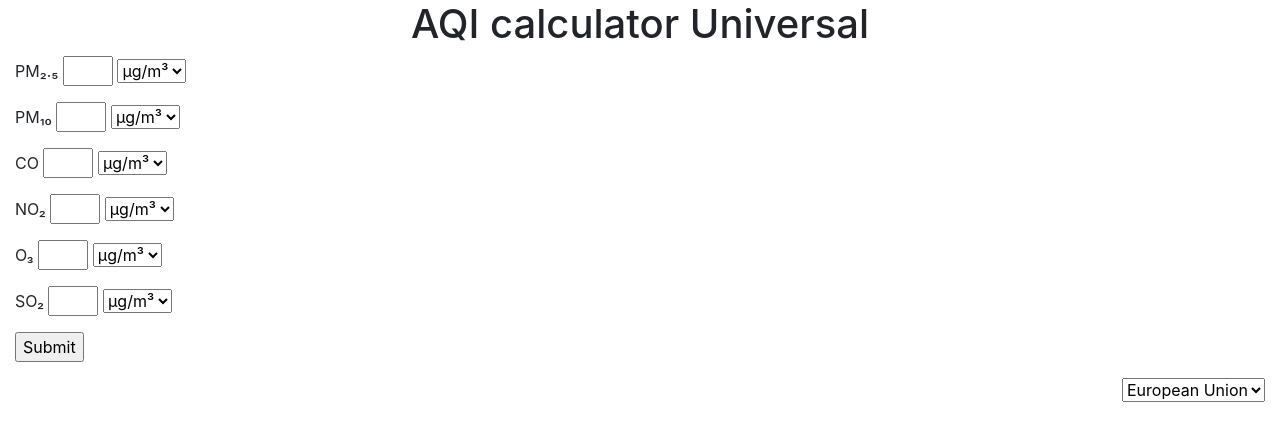
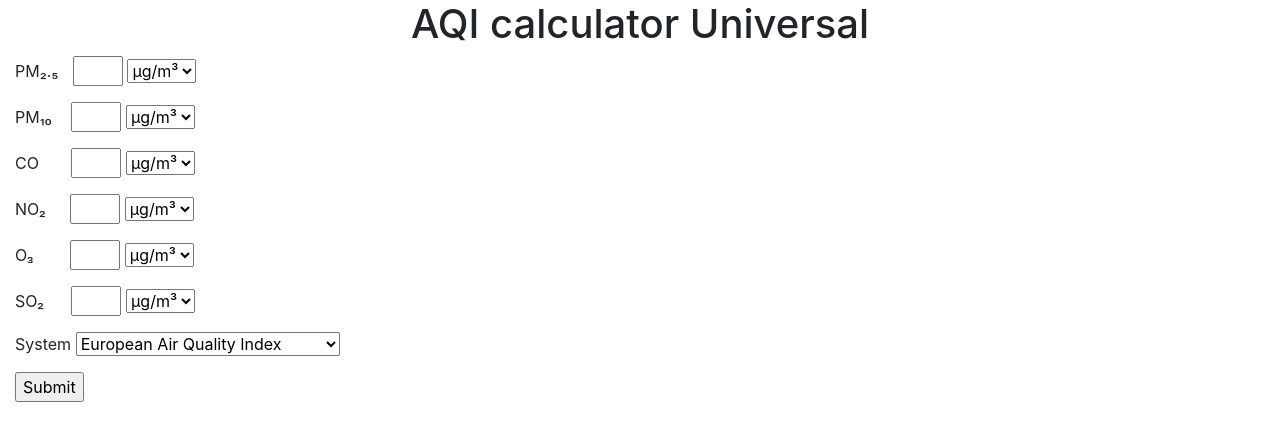
Before and after one commit to SaadiSave/aqical, a Flask app: page / in a window 1280 px wide. Shown: the top 441 px of the page. Run offline with Flask 2, Linux system fonts and the light colour scheme; some libraries are stand-ins or nearby versions.

Commit message:
distance management 1

```diff
--- a/home/templates/home.html
+++ b/home/templates/home.html
@@ -1,5 +1,4 @@
 <!DOCTYPE html>
-<!-- View the file communique.txt -->
 <html>
     <head>
         <link rel="stylesheet" href="https://stackpath.bootstrapcdn.com/bootstrap/4.5.2/css/bootstrap.min.css" integrity="sha384-JcKb8q3iqJ61gNV9KGb8thSsNjpSL0n8PARn9HuZOnIxN0hoP+VmmDGMN5t9UJ0Z" crossorigin="anonymous">
@@ -12,48 +11,47 @@
             <div><b>{{ message }}</b></div>
         {% endif %}
         <form action="/" method="post">
-                PM₂.₅ <input type="text" id="valuePM2.5" name="valuePM2.5" style="width: 50px">
+                PM₂.₅ <input type="text" id="valuePM2.5" name="valuePM2.5" style="width: 50px; margin-left:10px">
                 <select id="unitPM2.5" name="unitPM2.5">
                     <option value="ug">µg/m³</option>
                 </select><p></p>
-                PM₁₀ <input type="text" id="valuePM10" name="valuePM10" style="width: 50px">
+                PM₁₀ <input type="text" id="valuePM10" name="valuePM10" style="width: 50px; margin-left:15px">
                 <select id="unitPM10" name="unitPM10">
                     <option value="ug">µg/m³</option>
                 </select><p></p>
-                CO <input type="text" id="valueCO" name="valueCO" style="width: 50px">
+                CO <input type="text" id="valueCO" name="valueCO" style="width: 50px; margin-left:28px">
                 <select id="unitCO" name="unitCO">
                     <option value="ug">µg/m³</option>
                     <option value="ppm">ppm</option>
                     <option value="ppb">ppb</option>
                 </select><p></p>
-                NO₂ <input type="text" id="valueNO2" name="valueNO2" style="width: 50px">
+                NO₂ <input type="text" id="valueNO2" name="valueNO2" style="width: 50px; margin-left:20px">
                 <select id="unitNO2" name="unitNO2">
                     <option value="ug">µg/m³</option>
                     <option value="ppm">ppm</option>
                     <option value="ppb">ppb</option>
                 </select><p></p>
-                O₃ <input type="text" id="valueO3" name="valueO3" style="width: 50px">
+                O₃ <input type="text" id="valueO3" name="valueO3" style="width: 50px; margin-left:32px">
                 <select id="unitO3" name="unitO3">
                     <option value="ug">µg/m³</option>
                     <option value="ppm">ppm</option>
                     <option value="ppb">ppb</option>
                 </select><p></p>
-                SO₂ <input type="text" id="valueSO2" name="valueSO2" style="width: 50px">
+                SO₂ <input type="text" id="valueSO2" name="valueSO2" style="width: 50px; margin-left:23px">
                 <select id="unitSO2" name="unitSO2">
                     <option value="ug">µg/m³</option>
                     <option value="ppm">ppm</option>
                     <option value="ppb">ppb</option>
                 </select><p></p>
+                System
+                <select name="country" id="countries">
+                    <option value="EUR">European Air Quality Index</option>
+                    <option value="IND">Indian National Air Quality Index</option>
+                </select><p></p>
             <input type="submit"><p></p>
-            <div class="col-md-12 text-right">
-                <select name="country" id="countries" class="pull-right">
-                    <option value="EUR">European Union</option>
-                    <option value="IND">India</option>
-                </select><p></p>
-            </div>
             <div class="col-md-12 text-right" style="position: right;">
                 {% if s %}
-                    <p style="background-color: #58FF09; width: 100px; text-align: center" class="pull-right co">{{ s }}</p>
+                    <p style="background-color: #58FF09; width: 140px; text-align: center" class="pull-right co">{{ s }}</p>
                 {% endif %}
             </div>
         </form>
```
